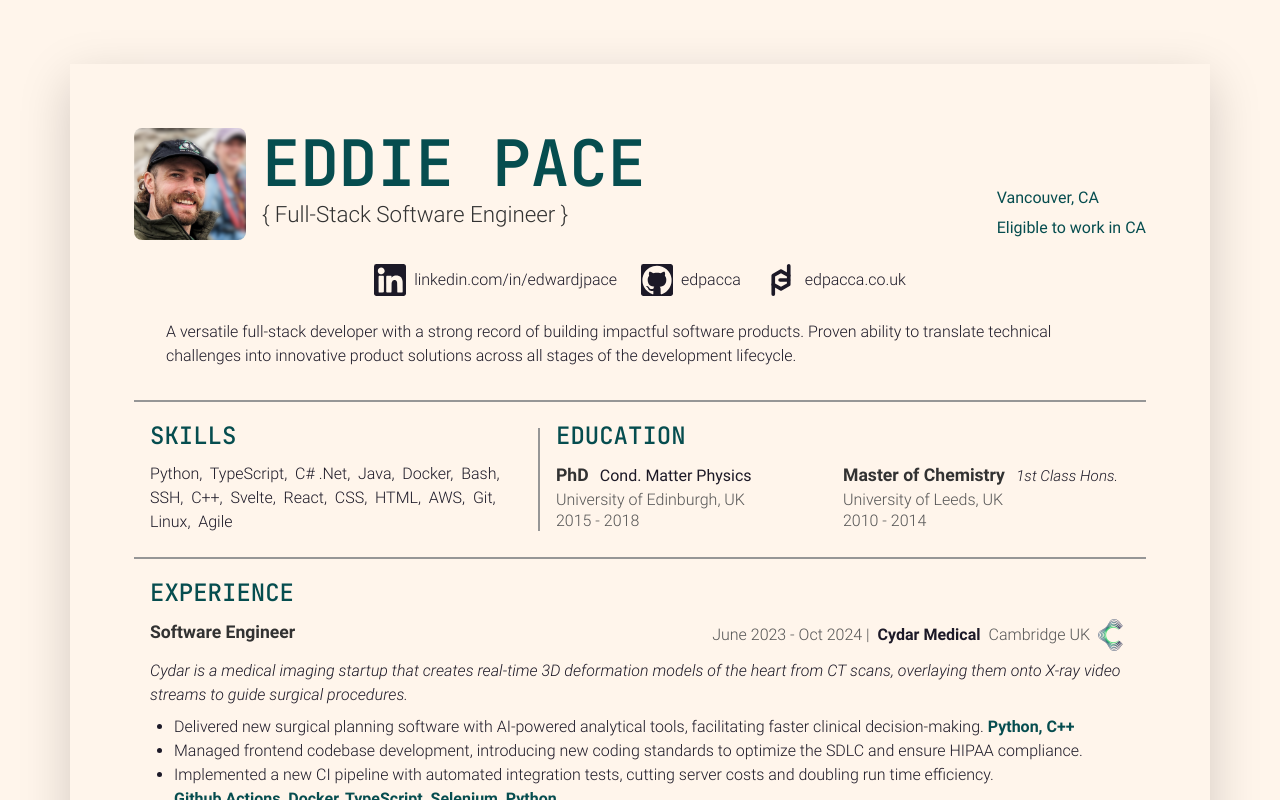
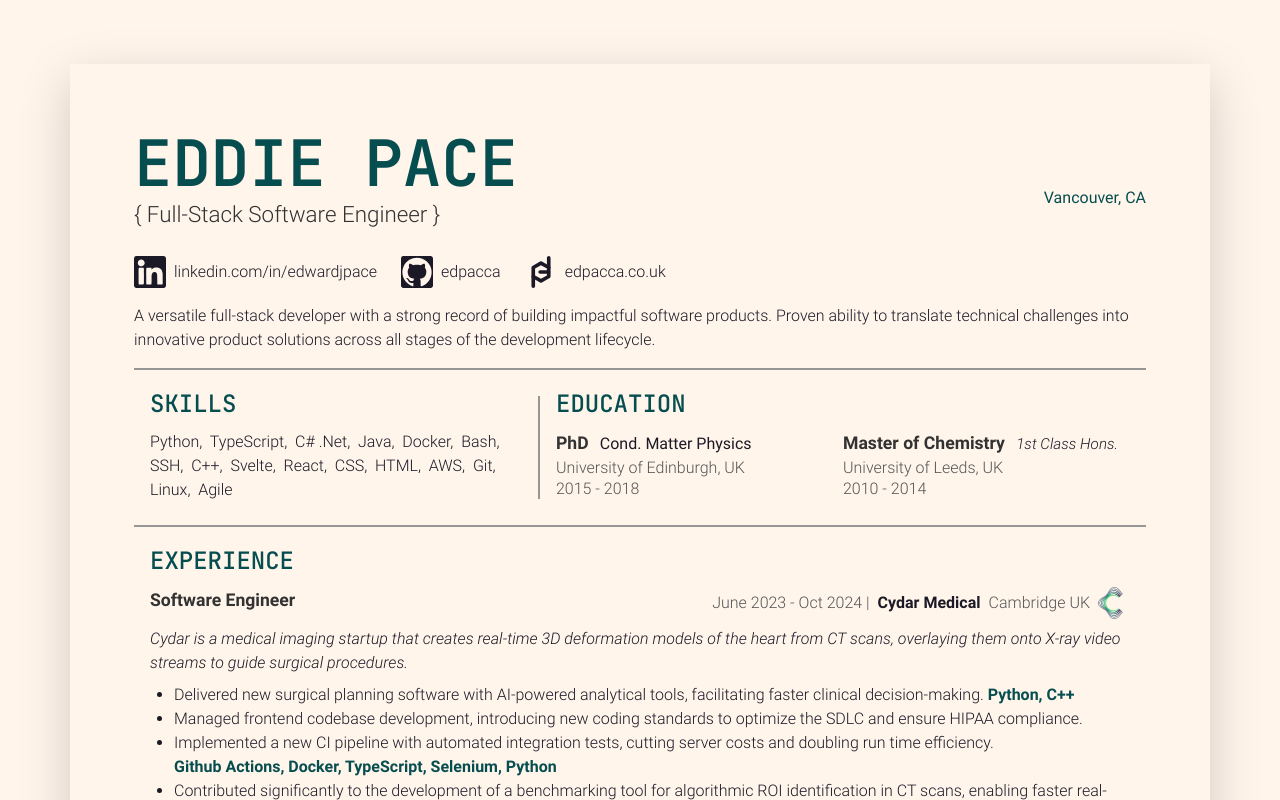
Before and after one commit to edpacca/cv, a Svelte app: page / in a window 1280 px wide. Shown: the top 800 px of the page. Built offline with nearby package versions, Linux system fonts and the light colour scheme; some icons are missing.

Commit message:
clean up formatting on CV

```diff
--- a/src/App.svelte
+++ b/src/App.svelte
@@ -38,11 +38,11 @@
             <Projects projects={data.projects}/>
         </section>
         <div class="stretch-bottom">
-            <div class="two-col border-top border-bottom print-margin">
+            <div class="print-margin">
                 <section>
                     <Interests interests={data.interests}/>
                 </section>
-                <div class="v-line"/>
+                <!-- <div class="v-line"/> -->
                 <section>
                     <References references={data.references}/>
                 </section>
@@ -78,6 +78,11 @@
 
     section {
         padding: 1em;
+        padding-bottom: 2em;
+    }
+
+    .two-col section {
+        padding-bottom: 1em;
     }
 
     .media-only {
--- a/src/lib/About.svelte
+++ b/src/lib/About.svelte
@@ -4,23 +4,20 @@
 </script>
 
 <div class="about">
-    <div class="profile-img">
+    <!-- <div class="profile-img">
         <ProfileImg/>
-    </div>
+    </div> -->
     <p>{summary}</p>
 </div>
 
 <style>
-    .about {
-        padding: 0.5em 2em 1em;
-    }
-
-    .profile-img {
-      display: none;
-    }
+    /* .profile-img {
+        display: none;
+    } */
 
     @media screen and (max-width: 892px) {
         .about {
+            padding: 0.5em 2em 1em;
             display: flex;
             flex-direction: row;
             justify-content: center;
--- a/src/lib/Contact.svelte
+++ b/src/lib/Contact.svelte
@@ -28,9 +28,9 @@
   <div>{profile.city}</div>
 </div>
 <div class="info-line">
-  <CheckmarkFilled size={24} class="icon no-print"/>
-  <CheckmarkFilled size={16} class="print-only"/>
-<div>Eligible to work in CA</div>
+  <!-- <CheckmarkFilled size={24} class="icon no-print"/>
+  <CheckmarkFilled size={16} class="print-only"/> -->
+<!-- <div>Eligible to work in CA</div> -->
 </div>
 
 <style>
--- a/src/lib/Header.svelte
+++ b/src/lib/Header.svelte
@@ -6,9 +6,9 @@
 </script>
 
 <header>
-    <div class="profile-img">
+    <!-- <div class="profile-img">
       <ProfileImg/>
-    </div>
+    </div> -->
     <div class="header-info-container">
       <div>
         <div class="header-title">
@@ -24,9 +24,9 @@
 
 <style>
   header {
-    display: grid;
+    /* display: grid;
     grid-template-columns: var(--profile-img-height) 1fr;
-    gap: 1em;
+    gap: 1em; */
     margin-bottom: 1em;
   }
 
--- a/src/lib/Portfolio.svelte
+++ b/src/lib/Portfolio.svelte
@@ -14,7 +14,5 @@
         display: flex;
         flex-direction: row;
         gap: 1.5em;
-        justify-content: center;
-        align-items: center;
     }
 </style>
--- a/src/lib/References.svelte
+++ b/src/lib/References.svelte
@@ -4,7 +4,7 @@
 
 <h2>References</h2>
 <div class="references-container">
-    {#if import.meta.env.DEV}
+    <!-- {#if import.meta.env.DEV}
         {#each references as reference}
             <div class="reference">
                 <div class="bold">{reference.name}</div>
@@ -12,9 +12,9 @@
                 <div>{reference.email}</div>
             </div>
         {/each}
-    {:else}
-        <div>contact provided upon request</div>
-    {/if}
+    {:else} -->
+    <div>provided upon request</div>
+    <!-- {/if} -->
 </div>
 
 <style>
```
